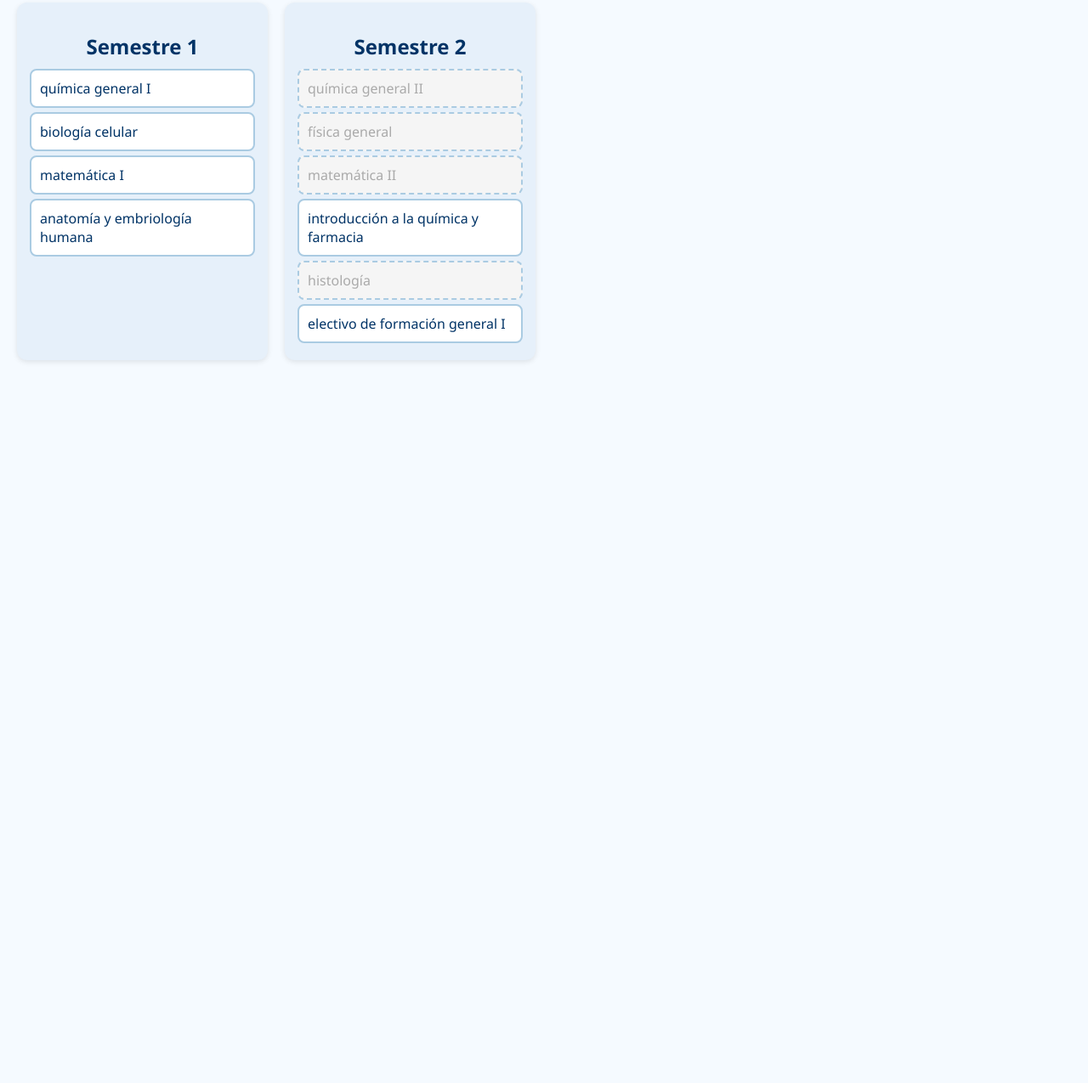
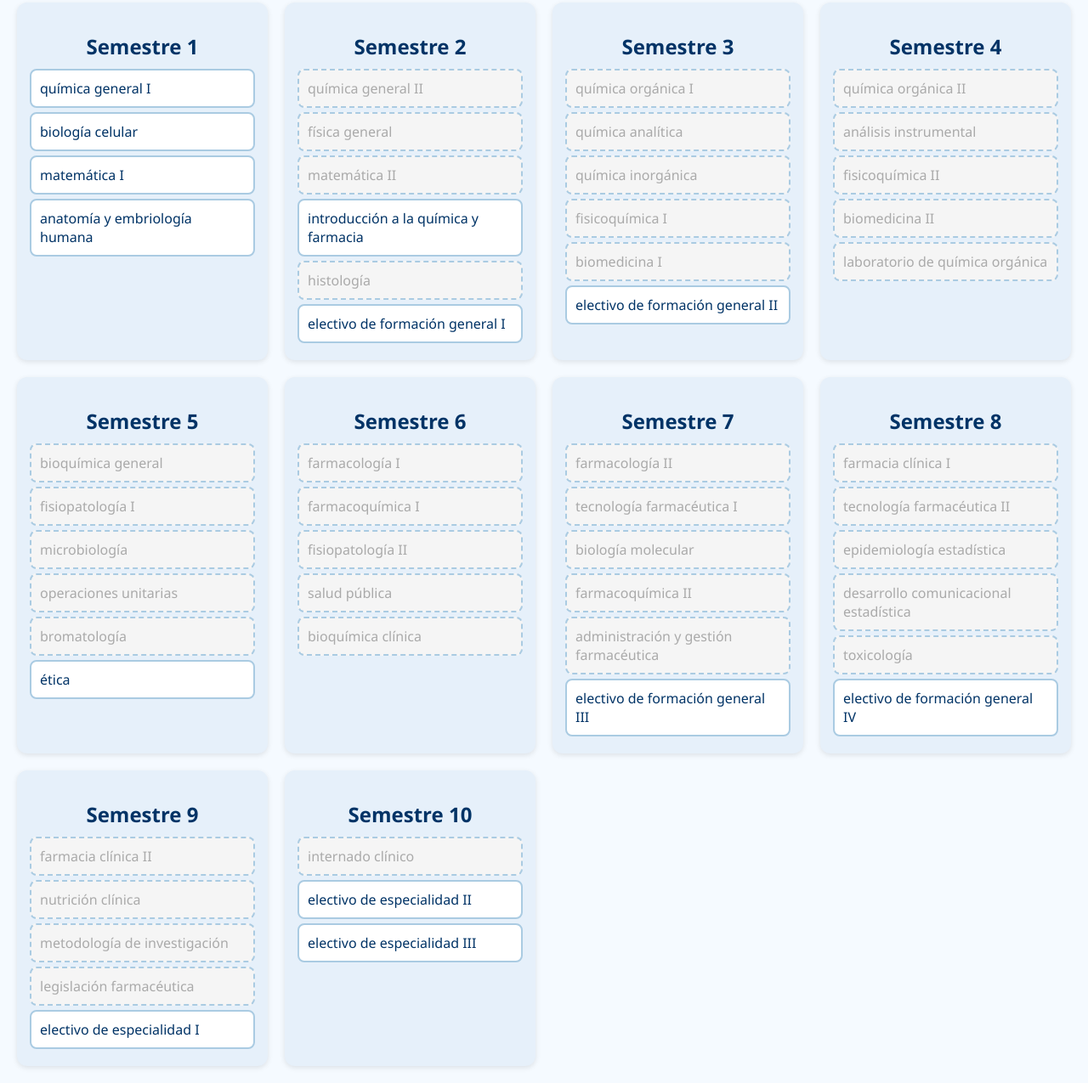
Before and after one commit to jseqpm/malla-qyf, a plain HTML site: page index.html in a window 1280 px wide. Shown: the part 101-1376 px from the top of the page at 85% size. Before the commit the page ends 800 px from the top, so only its background shows below. Drawn offline with Linux system fonts and the light colour scheme.

Commit message:
Update index.html

```diff
--- a/index.html
+++ b/index.html
@@ -79,7 +79,6 @@
 
   <script>
     const ramos = [
-      // Agrega cada ramo con su semestre y requisitos
       { id: 'quimica1', nombre: 'química general I', semestre: 1, requisitos: [], desbloquea: ['quimica2', 'inorganica'] },
       { id: 'biologia', nombre: 'biología celular', semestre: 1, requisitos: [], desbloquea: ['histologia'] },
       { id: 'mate1', nombre: 'matemática I', semestre: 1, requisitos: [], desbloquea: ['fisica', 'mate2'] },
@@ -92,9 +91,57 @@
       { id: 'histologia', nombre: 'histología', semestre: 2, requisitos: ['biologia', 'anatomia'], desbloquea: ['biomedicina1'] },
       { id: 'electivo1', nombre: 'electivo de formación general I', semestre: 2, requisitos: [], desbloquea: [] },
 
-      // Agrega el resto siguiendo la misma lógica hasta XI semestre...
+      { id: 'organica1', nombre: 'química orgánica I', semestre: 3, requisitos: ['quimica2'], desbloquea: ['organica2', 'laborg'] },
+      { id: 'analitica', nombre: 'química analítica', semestre: 3, requisitos: ['quimica2'], desbloquea: ['instrumental'] },
+      { id: 'inorganica', nombre: 'química inorgánica', semestre: 3, requisitos: ['quimica1'], desbloquea: [] },
+      { id: 'fisicoquimica1', nombre: 'fisicoquímica I', semestre: 3, requisitos: ['mate2', 'fisica'], desbloquea: ['fisicoquimica2'] },
+      { id: 'biomedicina1', nombre: 'biomedicina I', semestre: 3, requisitos: ['histologia'], desbloquea: ['biomedicina2'] },
+      { id: 'electivo2', nombre: 'electivo de formación general II', semestre: 3, requisitos: [], desbloquea: [] },
 
-      { id: 'titulacion', nombre: 'actividad de titulación', semestre: 11, requisitos: 'ALL', desbloquea: [] },
+      { id: 'organica2', nombre: 'química orgánica II', semestre: 4, requisitos: ['organica1'], desbloquea: ['bioquimica', 'farmacoquimica1'] },
+      { id: 'instrumental', nombre: 'análisis instrumental', semestre: 4, requisitos: ['analitica'], desbloquea: ['bioquimica', 'bromatologia'] },
+      { id: 'fisicoquimica2', nombre: 'fisicoquímica II', semestre: 4, requisitos: ['fisicoquimica1'], desbloquea: ['operaciones'] },
+      { id: 'biomedicina2', nombre: 'biomedicina II', semestre: 4, requisitos: ['biomedicina1'], desbloquea: ['microbiologia', 'fisiopato1'] },
+      { id: 'laborg', nombre: 'laboratorio de química orgánica', semestre: 4, requisitos: ['organica1'], desbloquea: [] },
+
+      { id: 'bioquimica', nombre: 'bioquímica general', semestre: 5, requisitos: ['organica2', 'instrumental'], desbloquea: ['farmacologia1', 'bioqclinica'] },
+      { id: 'fisiopato1', nombre: 'fisiopatología I', semestre: 5, requisitos: ['biomedicina2'], desbloquea: ['farmacologia1', 'fisiopato2'] },
+      { id: 'microbiologia', nombre: 'microbiología', semestre: 5, requisitos: ['biomedicina2'], desbloquea: [] },
+      { id: 'operaciones', nombre: 'operaciones unitarias', semestre: 5, requisitos: ['fisicoquimica2'], desbloquea: ['tecfarma1'] },
+      { id: 'bromatologia', nombre: 'bromatología', semestre: 5, requisitos: ['instrumental'], desbloquea: [] },
+      { id: 'etica', nombre: 'ética', semestre: 5, requisitos: [], desbloquea: ['saludpublica', 'gestion'] },
+
+      { id: 'farmacologia1', nombre: 'farmacología I', semestre: 6, requisitos: ['bioquimica', 'fisiopato1'], desbloquea: ['farmacologia2'] },
+      { id: 'farmacoquimica1', nombre: 'farmacoquímica I', semestre: 6, requisitos: ['organica2'], desbloquea: ['farmacoquimica2'] },
+      { id: 'fisiopato2', nombre: 'fisiopatología II', semestre: 6, requisitos: ['fisiopato1'], desbloquea: ['farmacologia2'] },
+      { id: 'saludpublica', nombre: 'salud pública', semestre: 6, requisitos: ['etica'], desbloquea: ['epidemio'] },
+      { id: 'bioqclinica', nombre: 'bioquímica clínica', semestre: 6, requisitos: ['bioquimica'], desbloquea: ['biomolecular'] },
+
+      { id: 'farmacologia2', nombre: 'farmacología II', semestre: 7, requisitos: ['farmacologia1', 'fisiopato2'], desbloquea: ['farmaciaclinica1', 'toxicologia'] },
+      { id: 'tecfarma1', nombre: 'tecnología farmacéutica I', semestre: 7, requisitos: ['operaciones'], desbloquea: ['tecfarma2'] },
+      { id: 'biomolecular', nombre: 'biología molecular', semestre: 7, requisitos: ['bioqclinica'], desbloquea: [] },
+      { id: 'farmacoquimica2', nombre: 'farmacoquímica II', semestre: 7, requisitos: ['farmacoquimica1'], desbloquea: [] },
+      { id: 'gestion', nombre: 'administración y gestión farmacéutica', semestre: 7, requisitos: ['etica'], desbloquea: ['desarrollo'] },
+      { id: 'electivo3', nombre: 'electivo de formación general III', semestre: 7, requisitos: [], desbloquea: [] },
+
+      { id: 'farmaciaclinica1', nombre: 'farmacia clínica I', semestre: 8, requisitos: ['farmacologia2'], desbloquea: ['farmaciaclinica2', 'nutricion'] },
+      { id: 'tecfarma2', nombre: 'tecnología farmacéutica II', semestre: 8, requisitos: ['tecfarma1'], desbloquea: ['nutricion', 'legislacion'] },
+      { id: 'epidemio', nombre: 'epidemiología estadística', semestre: 8, requisitos: ['saludpublica'], desbloquea: ['metodologia'] },
+      { id: 'desarrollo', nombre: 'desarrollo comunicacional estadística', semestre: 8, requisitos: ['gestion'], desbloquea: [] },
+      { id: 'toxicologia', nombre: 'toxicología', semestre: 8, requisitos: ['farmacologia2'], desbloquea: [] },
+      { id: 'electivo4', nombre: 'electivo de formación general IV', semestre: 8, requisitos: [], desbloquea: [] },
+
+      { id: 'farmaciaclinica2', nombre: 'farmacia clínica II', semestre: 9, requisitos: ['farmaciaclinica1'], desbloquea: ['internado'] },
+      { id: 'nutricion', nombre: 'nutrición clínica', semestre: 9, requisitos: ['farmaciaclinica1', 'tecfarma2'], desbloquea: [] },
+      { id: 'metodologia', nombre: 'metodología de investigación', semestre: 9, requisitos: ['epidemio'], desbloquea: [] },
+      { id: 'legislacion', nombre: 'legislación farmacéutica', semestre: 9, requisitos: ['tecfarma2'], desbloquea: [] },
+      { id: 'electivoesp1', nombre: 'electivo de especialidad I', semestre: 9, requisitos: [], desbloquea: [] },
+
+      { id: 'internado', nombre: 'internado clínico', semestre: 10, requisitos: ['farmaciaclinica2'], desbloquea: [] },
+      { id: 'electivoesp2', nombre: 'electivo de especialidad II', semestre: 10, requisitos: [], desbloquea: [] },
+      { id: 'electivoesp3', nombre: 'electivo de especialidad III', semestre: 10, requisitos: [], desbloquea: [] },
+
+      { id: 'titulacion', nombre: 'actividad de titulación', semestre: 11, requisitos: 'ALL', desbloquea: [] }
     ];
 
     const estado = JSON.parse(localStorage.getItem('estadoRamos')) || {};
```
